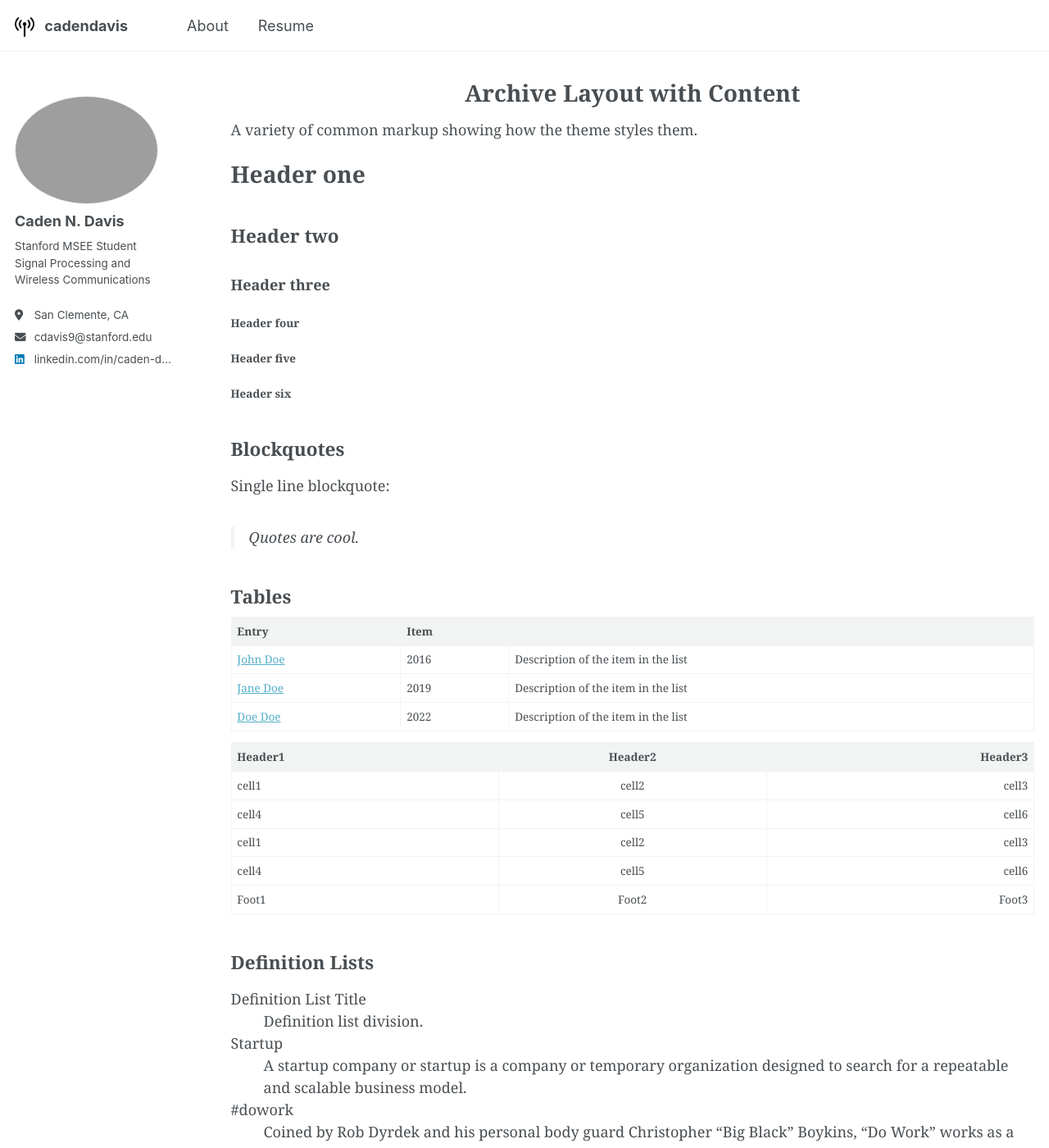
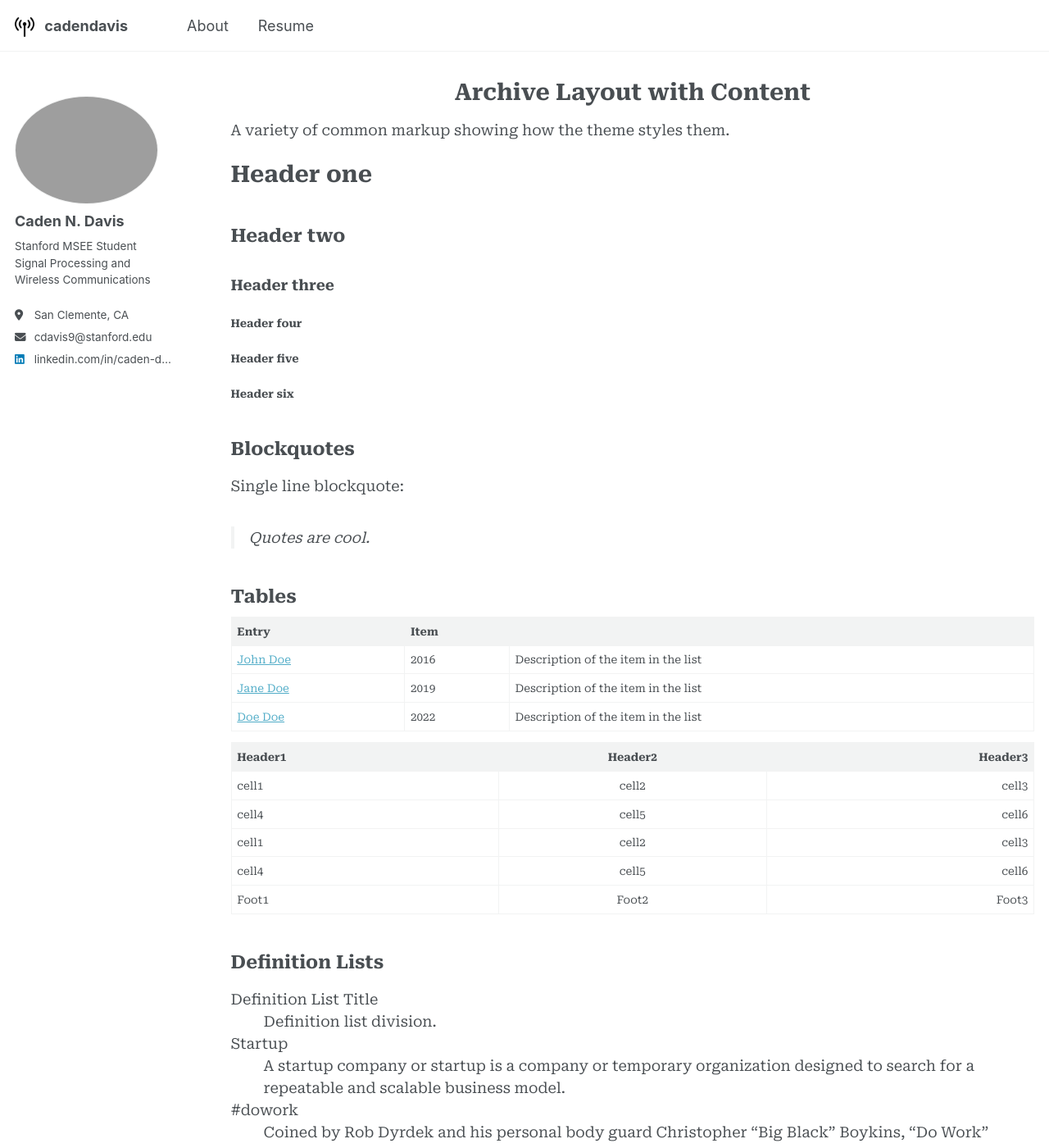
Before and after one commit to caden-davis/caden-davis.github.io, a Jekyll site: the page built from _pages/archive-layout-with-content.md, in a window 1280 px wide and 1400 px high. Shown: the whole window at 82% size. Built offline with Jekyll 4.4.1, drawn with Linux system fonts in a browser that asks for light colours; a script that is not in the unit is left out.

Commit message:
Try roboto serif

```diff
--- a/_includes/head.html
+++ b/_includes/head.html
@@ -11,6 +11,8 @@
 <meta name="MobileOptimized" content="320">
 <meta name="viewport" content="width=device-width, initial-scale=1.0">
 
+<link href="https://fonts.googleapis.com/css2?family=Roboto+Serif:opsz,wght@8..144,400;8..144,700&display=swap" rel="stylesheet">
+
 <script>
   document.documentElement.className = document.documentElement.className.replace(/\bno-js\b/g, '') + ' js ';
 </script>
--- a/_sass/_themes.scss
+++ b/_sass/_themes.scss
@@ -14,7 +14,7 @@ $paragraph-indent           : false; // true, false (default)
 $indent-var                 : 1.3em;
 
 /* System typefaces */
-$serif                      : Georgia, Times, serif;
+$serif                      : 'Roboto Serif', Georgia, Times, serif;
 $sans-serif                 : -apple-system, ".SFNSText-Regular", "San Francisco", "Roboto", "Segoe UI", "Helvetica Neue", "Lucida Grande", Arial, sans-serif;
 $monospace                  : Monaco, Consolas, "Lucida Console", monospace;
 
```
